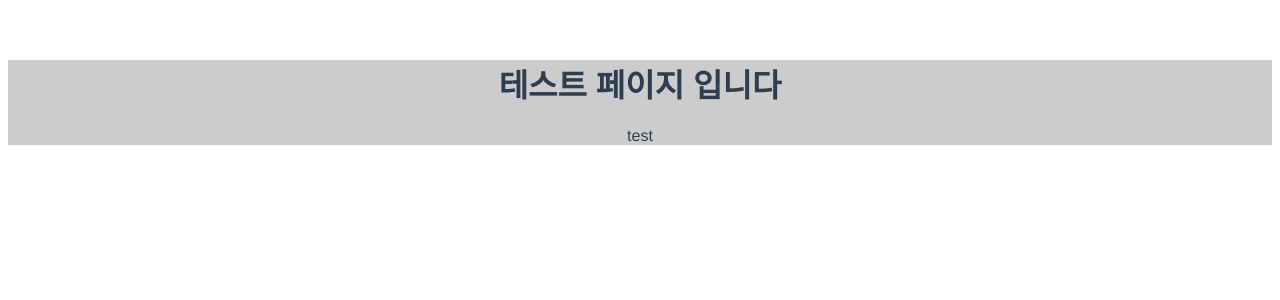
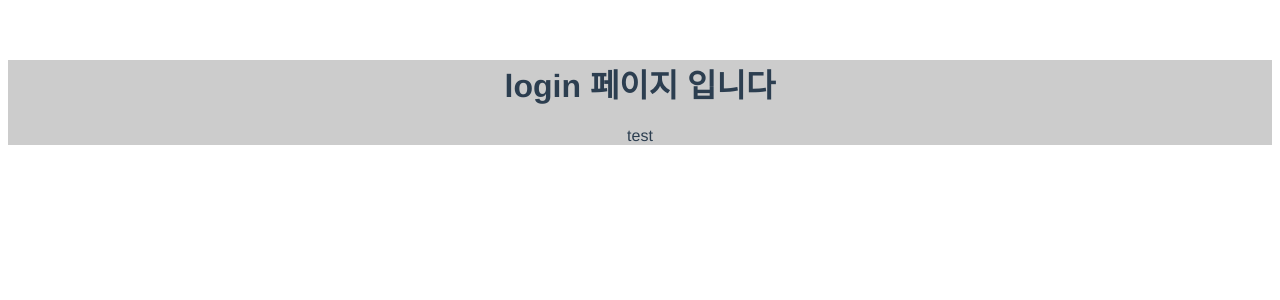
Before and after one commit to kimjiwon506/jwproject01, a Vue app: page /#/ in a window 1280 px wide. Shown: the top 300 px of the page. Built offline with nearby package versions, Linux system fonts and the light colour scheme.

Commit message:
join,login테스트

```diff
--- /dev/null
+++ b/src/components/join/Join.vue
@@ -0,0 +1,26 @@
+<template>
+  <div class="join">
+    <h1>{{ msg }}</h1>
+    <div>
+        <p>test</p>
+    </div>
+  </div>
+</template>
+
+<script>
+export default {
+  name: 'join',
+  data () {
+    return {
+      msg: 'join 페이지 입니다'
+    }
+  }
+}
+</script>
+
+<!-- Add "scoped" attribute to limit CSS to this component only -->
+<style lang="scss" scope>
+    .join {
+        background: #cccccc;
+    }
+</style>
--- /dev/null
+++ b/src/components/login/Login.vue
@@ -0,0 +1,26 @@
+<template>
+  <div class="login">
+    <h1>{{ msg }}</h1>
+    <div>
+        <p>test</p>
+    </div>
+  </div>
+</template>
+
+<script>
+export default {
+  name: 'login',
+  data () {
+    return {
+      msg: 'login 페이지 입니다'
+    }
+  }
+}
+</script>
+
+<!-- Add "scoped" attribute to limit CSS to this component only -->
+<style lang="scss" scope>
+    .login {
+        background: #cccccc;
+    }
+</style>
--- a/src/router/index.js
+++ b/src/router/index.js
@@ -1,6 +1,7 @@
 import Vue from 'vue'
 import Router from 'vue-router'
-import Test from '@/components/Test'
+import Join from '@/components/join/Join'
+import Login from '@/components/login/Login'
 
 Vue.use(Router)
 
@@ -8,8 +9,13 @@ export default new Router({
   routes: [
     {
       path: '/',
-      name: 'home',
-      component: Test
+      name: 'Login',
+      component: Login
+    },
+    {
+      path: '/join',
+      name: 'Join',
+      compotent: Join
     }
   ]
 })
```
Also changed, not shown: .prettierrc.json (added).
